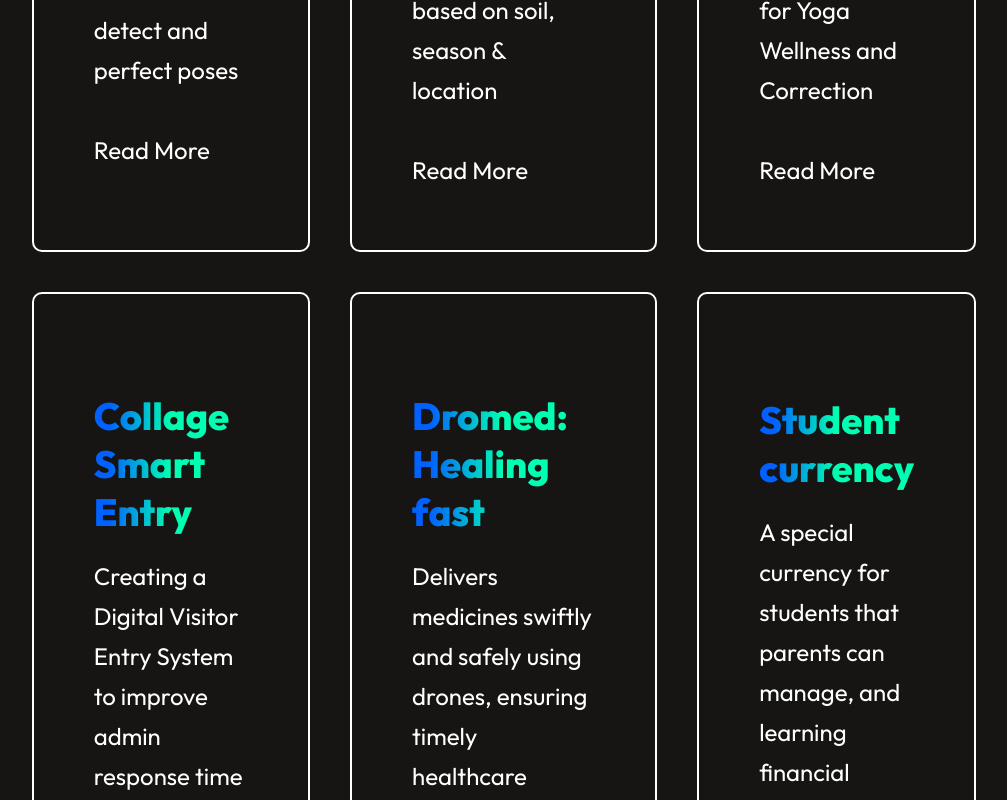
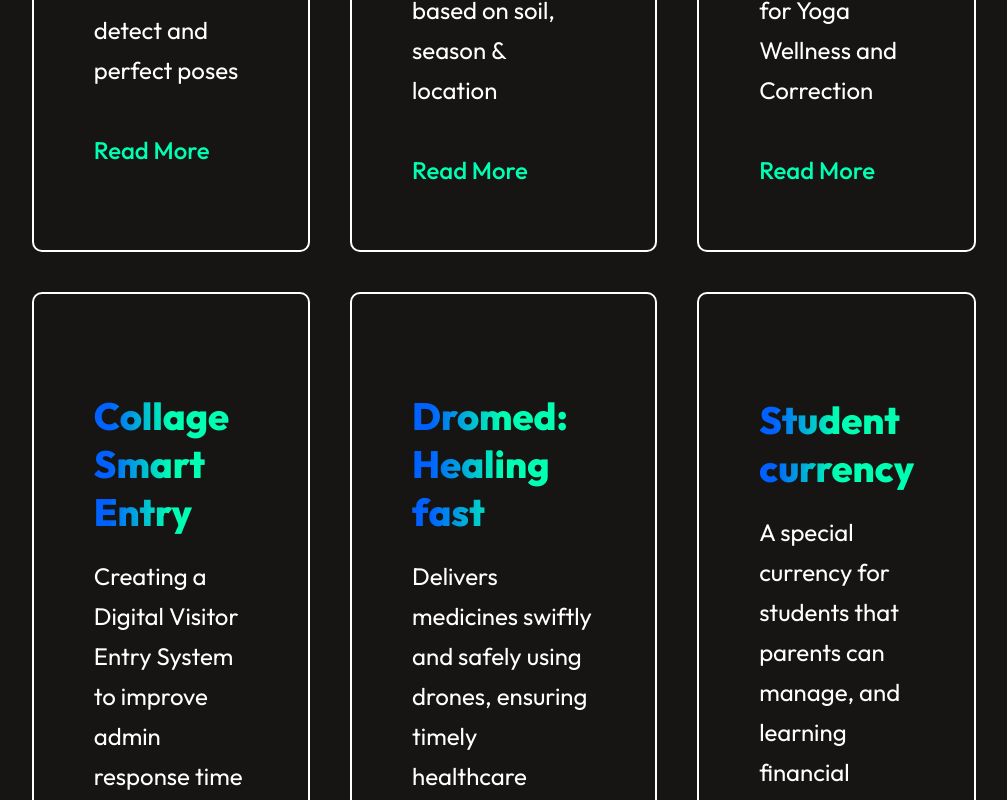
Before and after one commit to Liyo08/Portfolio-React, a React (Vite) app: page / in a window 1280 px wide. Shown: the part 2400-3200 px from the top of the page, without its empty margins (136-1143 px from the left). Built offline with nearby package versions, Linux system fonts and the light colour scheme.

Commit message:
Read more button functionalised and styled

```diff
--- a/src/Components/Project/Project.css
+++ b/src/Components/Project/Project.css
@@ -75,6 +75,13 @@
     align-items: center;
 }
 
+.project-readmore p {
+    color: #00FFB2;
+    font-size: 24px;
+    font-weight: 500;
+    cursor: pointer;
+}
+
 .project-format:hover{
     transform: scale(1.05);
     border:2px solid rgb(0, 251, 255);
```
